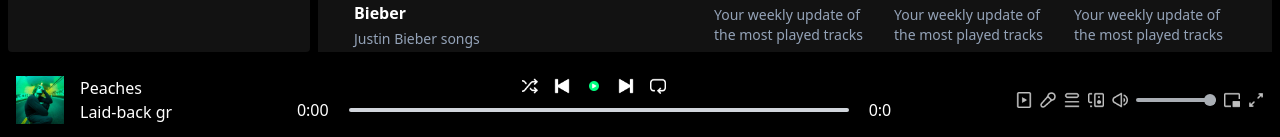
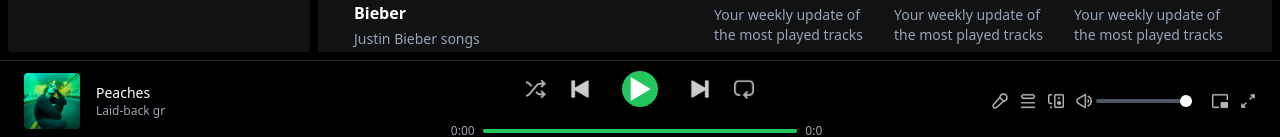
Before and after one commit to haus07/doan_FE, a React (Vite) app: page / in a window 1280 px wide. Shown: the part 660-797 px from the top of the page. Built offline with nearby package versions, Linux system fonts and the light colour scheme.

Commit message:
Them chuc nang cho nut play va pause

```diff
--- a/src/assets/assets.js
+++ b/src/assets/assets.js
@@ -4,9 +4,9 @@
 import loop_icon from './loop.png'
 import mic_icon from './mic.png'
 import next_icon from './next.png'
-import play_icon from './8212668.png'
+import play_icon from './playbutton.png'
 import pause_icon from './pause.png'
-import plays_icon from './plays.png'
+import plays_icon from './playbutton.png'
 import prev_icon from './prev.png'
 import search_icon from './search.png'
 import shuffle_icon from './shuffle.png'
--- a/src/components/AlbumItem.jsx
+++ b/src/components/AlbumItem.jsx
@@ -1,8 +1,13 @@
-import React from "react";
+import React, { useContext } from "react";
 import { useNavigate } from "react-router-dom";
-import playButton from "../assets/8212668.png"; // điều chỉnh path nếu cần
+import playButton from "../assets/playbutton.png";
+import { PlayerContext } from "../context/PlayerContext";
+import PlayButton from "./PlayButton";
+import PauseButton from "./PauseButton";
 
 const AlbumItem = ({ image, name, desc, id }) => {
+  const { playStatus, play, pause, currentTrackId ,currentAlbumId,playAlbum} = useContext(PlayerContext)
+  const isPlaying = playStatus && currentAlbumId === id;
   const navigate = useNavigate();
   return (
     <div
@@ -10,17 +15,27 @@
       className="group relative min-w-[180px] p-2 px-3 rounded hover:bg-[#ffffff26] cursor-pointer"
     >
       <img className="rounded w-full" src={image} alt={name} />
+      {isPlaying ?
+        <PauseButton
+          onClick={(e) => {
+          e.stopPropagation();
+          pause();
+          }}
+          className="bg-green-500 w-14 h-14 rounded-full shadow-lg flex items-center justify-center
+        absolute bottom-20 right-1 opacity-0 group-hover:opacity-100
+        transition-opacity duration-300"
 
-      {/* Icon ở góc phải dưới */}
-      <img
-        src={playButton}
-        alt="Play"
-        className="w-20 h-20 absolute bottom-20 right-1 opacity-0 group-hover:opacity-100 transition duration-300"
-        onClick={(e) => {
-          e.stopPropagation(); // chặn click album nếu bấm nút
-          console.log("Clicked Play"); // hoặc xử lý phát nhạc
-        }}
-      />
+        />
+      :
+        <PlayButton onClick={(e) => {
+          e.stopPropagation();
+          playAlbum(id);
+          }} className="bg-green-500 w-14 h-14 rounded-full shadow-lg flex items-center justify-center
+        absolute bottom-20 right-1 opacity-0 group-hover:opacity-100
+        transition-opacity duration-300" />
+
+      }
+
 
       <p className="font-bold mt-2 mb-1">{name}</p>
       <p className="text-slate-400 text-sm">{desc}</p>
--- a/src/components/DisplayAlbum.jsx
+++ b/src/components/DisplayAlbum.jsx
@@ -4,7 +4,7 @@
 import { useParams } from "react-router-dom";
 import { PlayerContext } from "../context/PlayerContext";
 import { songsData } from './../assets/assets';
-import playIcon from "../assets/8212668.png"; //
+import playIcon from "../assets/playbutton.png"; //
 
 const DisplayAlbum = () => {
     const { id } = useParams();
--- /dev/null
+++ b/src/components/PauseButton.jsx
@@ -0,0 +1,21 @@
+import React from "react";
+
+const PauseButton = ({ onClick, className = "" }) => {
+  return (
+    <button
+      onClick={onClick}
+      className={`${className}`}
+    >
+      <svg
+        xmlns="http://www.w3.org/2000/svg"
+        className="w-8 h-8 text-white"
+        viewBox="0 0 24 24"
+        fill="currentColor"
+      >
+        <path d="M6 4h4v16H6V4zm8 0h4v16h-4V4z" />
+      </svg>
+    </button>
+  );
+};
+
+export default PauseButton;
--- /dev/null
+++ b/src/components/PlayButton.jsx
@@ -0,0 +1,21 @@
+import React from "react";
+
+const PlayButton = ({ onClick, className = "" }) => {
+  return (
+    <button
+      onClick={onClick}
+      className={`${className}`}
+    >
+      <svg
+        xmlns="http://www.w3.org/2000/svg"
+        className="w-8 h-8 text-white"
+        viewBox="0 0 24 24"
+        fill="currentColor"
+      >
+        <path d="M5 3v18l15-9L5 3z" />
+      </svg>
+    </button>
+  );
+};
+
+export default PlayButton;
--- a/src/components/Player.jsx
+++ b/src/components/Player.jsx
@@ -1,44 +1,64 @@
 import React, { useContext } from "react";
 import { assets, songsData } from '../assets/assets';
 import { PlayerContext } from '../context/PlayerContext'
+import PlayButton from "./PlayButton";
+import PauseButton from "./PauseButton";
+
 const Player = () => {
 
     const { track,seekBar, seekBg ,playStatus ,play,pause,time,previous,next,seekSong,volume,handleVolumeChange } = useContext(PlayerContext);
 
     return (
-        <div className="h-[10%] bg-black flex justify-between items-center text-white px-4">
-            <div className="hidden lg:flex items-center gap-4">
-                <img className="w-12" src={track.image} alt="" />
-                <div>
-                    <p>{track.name }</p>
-                    <p>{track.desc.slice(0,12) }</p>
+    <div className="h-[10%] bg-black flex justify-between items-center text-white px-6 border-t border-gray-800">
+        {/* Left side - Track info */}
+        <div className="hidden lg:flex items-center gap-4 flex-1 min-w-0">
+            <img className="w-14 h-14 rounded shadow-md" src={track.image} alt="" />
+            <div className="overflow-hidden">
+                <p className="font-medium text-sm whitespace-nowrap overflow-hidden text-ellipsis">{track.name}</p>
+                <p className="text-xs text-gray-400 whitespace-nowrap overflow-hidden text-ellipsis">{track.desc.slice(0,12)}</p>
             </div>
         </div>
-            <div className="flex flex-col items-center gap-1 m-auto">
-                <div className="flex gap-4">
-                    <img className="w-4 cursor-pointer" src={assets.shuffle_icon} alt="" />
-                    <img onClick={previous} className="w-4 cursor-pointer" src={assets.prev_icon} alt="" />
-                    {playStatus ?
-                        <img onClick={pause} className="w-4 cursor-pointer" src={assets.pause_icon} alt="" />:
-                        <img onClick={play} className="w-4 cursor-pointer" src={assets.play_icon} alt="" />
-                    }
-                    <img onClick={next} className="w-4 cursor-pointer" src={assets.next_icon} alt="" />
-                    <img className="w-4 cursor-pointer" src={assets.loop_icon} alt="" />
+
+        {/* Center - Player controls */}
+        <div className="flex flex-col items-center gap-2 flex-1 max-w-xl">
+            <div className="flex items-center gap-6">
+                <img className="w-5 h-5 opacity-70 hover:opacity-100 transition-opacity cursor-pointer" src={assets.shuffle_icon} alt="" />
+                <img onClick={previous} className="w-5 h-5 opacity-80 hover:opacity-100 transition-opacity cursor-pointer" src={assets.prev_icon} alt="" />
+              <div className="group relative rounded-full p-2 hover:scale-105 transition-transform">
+  {playStatus ? (
+                            <PauseButton onClick={pause}
+     className="bg-green-500 w-9 h-9 rounded-full shadow-lg flex items-center justify-center cursor-pointer "
+                            />
+  ) : (
+    <PlayButton
+      onClick={play}
+     className="bg-green-500 w-9 h-9 rounded-full shadow-lg flex items-center justify-center cursor-pointer "
+
+    />
+  )}
 </div>
-                <div className="flex items-center gap-5">
-                    <p>{time.currentTime.minute}:{time.currentTime.second<10?"0"+time.currentTime.second:time.currentTime.second}</p>
-                    <div ref={seekBg} onClick={seekSong} className="w-[60vw] max-w-[500px] bg-gray-300 rounded-full cursor-pointer">
-                      <hr  ref={seekBar} className="h-1 border-none w-0 bg-green-800 rounded-full"/>
+
+                <img onClick={next} className="w-5 h-5 opacity-80 hover:opacity-100 transition-opacity cursor-pointer" src={assets.next_icon} alt="" />
+                <img className="w-5 h-5 opacity-70 hover:opacity-100 transition-opacity cursor-pointer" src={assets.loop_icon} alt="" />
             </div>
-                    <p>{time.totalTime.minute}:{time.totalTime.second}</p>
+            <div className="flex items-center gap-2 w-full">
+                <p className="text-xs text-gray-400 w-10 text-right">{time.currentTime.minute}:{time.currentTime.second<10?"0"+time.currentTime.second:time.currentTime.second}</p>
+                <div ref={seekBg} onClick={seekSong} className="flex-grow h-1  bg-gray-600 hover:bg-gray-500 rounded-full cursor-pointer group relative">
+                    <div ref={seekBar} className="h-1 bg-green-500 hover:bg-green-400 rounded-full relative">
+                        <div className="absolute right-0 top-1/2 transform -translate-y-1/2 w-3 h-3 bg-white rounded-full shadow-lg opacity-0 group-hover:opacity-100"></div>
                     </div>
                 </div>
-            <div className="hidden lg:flex items-center gap-2 opacity-75">
-                <img className="w-4" src={ assets.plays_icon } alt="" />
-                <img className="w-4" src={ assets.mic_icon } alt="" />
-                <img className="w-4" src={ assets.queue_icon } alt="" />
-                <img className="w-4" src={ assets.speaker_icon } alt="" />
-                <img className="w-4" src={assets.volume_icon} alt="" />
+                <p className="text-xs text-gray-400 w-10">{time.totalTime.minute}:{time.totalTime.second}</p>
+            </div>
+        </div>
+
+        {/* Right side - Volume controls */}
+        <div className="hidden lg:flex items-center gap-3 flex-1 justify-end">
+            <img className="w-4 h-4 opacity-70 hover:opacity-100 transition-opacity cursor-pointer" src={assets.mic_icon} alt="" />
+            <img className="w-4 h-4 opacity-70 hover:opacity-100 transition-opacity cursor-pointer" src={assets.queue_icon} alt="" />
+            <img className="w-4 h-4 opacity-70 hover:opacity-100 transition-opacity cursor-pointer" src={assets.speaker_icon} alt="" />
+            <div className="flex items-center gap-1">
+                <img className="w-4 h-4 opacity-70 hover:opacity-100 transition-opacity cursor-pointer" src={assets.volume_icon} alt="" />
                 <input
                     type="range"
                     min="0"
@@ -46,10 +66,14 @@
                     step="0.01"
                     value={volume}
                     onChange={handleVolumeChange}
-                    className="w-20 h-1 bg-slate-200 rounded-lg appearance-none cursor-pointer [&::-webkit-slider-thumb]:appearance-none [&::-webkit-slider-thumb]:h-3 [&::-webkit-slider-thumb]:w-3 [&::-webkit-slider-thumb]:bg-slate-200 [&::-webkit-slider-thumb]:rounded-full"
+                    className="w-24 h-1 bg-gray-600 rounded-lg appearance-none cursor-pointer
+                             [&::-webkit-slider-thumb]:appearance-none [&::-webkit-slider-thumb]:h-3
+                             [&::-webkit-slider-thumb]:w-3 [&::-webkit-slider-thumb]:bg-white
+                             [&::-webkit-slider-thumb]:rounded-full [&::-webkit-slider-thumb]:hover:scale-110"
                 />
-                <img className="w-4" src={ assets.mini_player_icon } alt="" />
-                <img className="w-4" src={ assets.zoom_icon } alt="" />
+            </div>
+            <img className="w-4 h-4 opacity-70 hover:opacity-100 transition-opacity cursor-pointer ml-2" src={assets.mini_player_icon} alt="" />
+            <img className="w-4 h-4 opacity-70 hover:opacity-100 transition-opacity cursor-pointer" src={assets.zoom_icon} alt="" />
         </div>
     </div>
 )
--- a/src/components/SongItem.jsx
+++ b/src/components/SongItem.jsx
@@ -1,9 +1,11 @@
 import React, { useContext } from "react";
 import { PlayerContext } from "../context/PlayerContext";
-import playButton from "../assets/8212668.png"; // kiểm tra lại đường dẫn nếu cần
+import PauseButton from "./PauseButton";
+import PlayButton from "./PlayButton";
 
 const SongItem = ({ name, image, desc, id }) => {
-  const { playWithId } = useContext(PlayerContext);
+    const { playStatus, play, pause, currentTrackId,playWithId } = useContext(PlayerContext)
+    const isPlaying = playStatus && currentTrackId === id;
 
   return (
     <div
@@ -12,16 +14,26 @@
     >
       <img className="rounded w-full" src={image} alt={name} />
 
-      {/* Icon play hiển thị khi hover */}
-      <img
-        src={playButton}
-        alt="Play"
-        className="w-20 h-20 absolute bottom-2 right-1 opacity-0 group-hover:opacity-100 transition duration-300"
-        onClick={(e) => {
-          e.stopPropagation(); // Ngăn click icon làm trigger playWithId 2 lần
-          playWithId(id);
-        }}
-      />
+       {isPlaying ?
+        <PauseButton
+          onClick={(e) => {
+          e.stopPropagation();
+          pause();
+          }}
+          className="bg-green-500 w-14 h-14 rounded-full shadow-lg flex items-center justify-center
+        absolute bottom-20 right-1 opacity-0 group-hover:opacity-100
+        transition-opacity duration-300"
+
+        />
+      :
+        <PlayButton onClick={(e) => {
+          e.stopPropagation();
+          play(id);
+          }} className="bg-green-500 w-14 h-14 rounded-full shadow-lg flex items-center justify-center
+        absolute bottom-20 right-1 opacity-0 group-hover:opacity-100
+        transition-opacity duration-300" />
+
+      }
 
       <p className="font-bold mt-2 mb-1">{name}</p>
       <p className="text-slate-200 text-sm">{desc}</p>
--- a/src/context/PlayerContext.jsx
+++ b/src/context/PlayerContext.jsx
@@ -2,6 +2,7 @@
 import { useRef } from "react";
 import { useState } from "react";
 import { songsData } from "../assets/assets";
+import { albumsData } from "../assets/assets";
 export const PlayerContext = createContext();
 
 
@@ -12,7 +13,9 @@
     const seekBar = useRef();
 
     const [track, setTrack] = useState(songsData[0]);
-    const [playStatus, setPlayStatus] = useState(false);
+     const [playStatus, setPlayStatus] = useState(false);
+     const [currentAlbumId, setCurrentAlbumId] = useState(false);
+     const [currentTrackId, setCurrentTrackId] = useState(null);
     const [time,setTime] = useState({
         currentTime: {
             second: 0,
@@ -24,14 +27,39 @@
         }
     })
 
-    const play = () => {
-        audioRef.current.play();
-        setPlayStatus(true)
-    }
+
+
+   const play = (id) => {
+  if (id !== currentTrackId) {
+    setCurrentTrackId(id);
+    audioRef.current.src = playWithId(id);
+  }
+  audioRef.current.play();
+  setPlayStatus(true);
+     }
+
+     const playAlbum = (id) => {
+  if (id !== currentAlbumId) {
+    setCurrentAlbumId(id);
+    audioRef.current.src = playWithAlbumId(id);
+  }
+  audioRef.current.play();
+  setPlayStatus(true);
+     }
+
+
+
 
     const pause = () => {
-        audioRef.current.pause();
-        setPlayStatus(false);
+  audioRef.current.pause();
+  setPlayStatus(false);
+}
+
+     const playWithAlbumId = async (albumId) => {
+        const songs = songsData.filter(song => song.album_id === albumId)
+         await setTrack(songs[0]);
+         await audioRef.current.play();
+         setPlayStatus(true);
     }
 
      const playWithId = async (id) => {
@@ -97,7 +125,9 @@
         play, pause, playWithId,
         previous, next, seekSong,
         setVolume, volume,
-        handleVolumeChange
+        handleVolumeChange, currentTrackId,
+        currentAlbumId, playWithAlbumId,
+        playAlbum
     }
 
 
```
Also changed, not shown: src/assets/pause.png, src/assets/playbutton.png (renamed from src/assets/8212668.png). Lines whose indentation alone changed are shown as unchanged.
